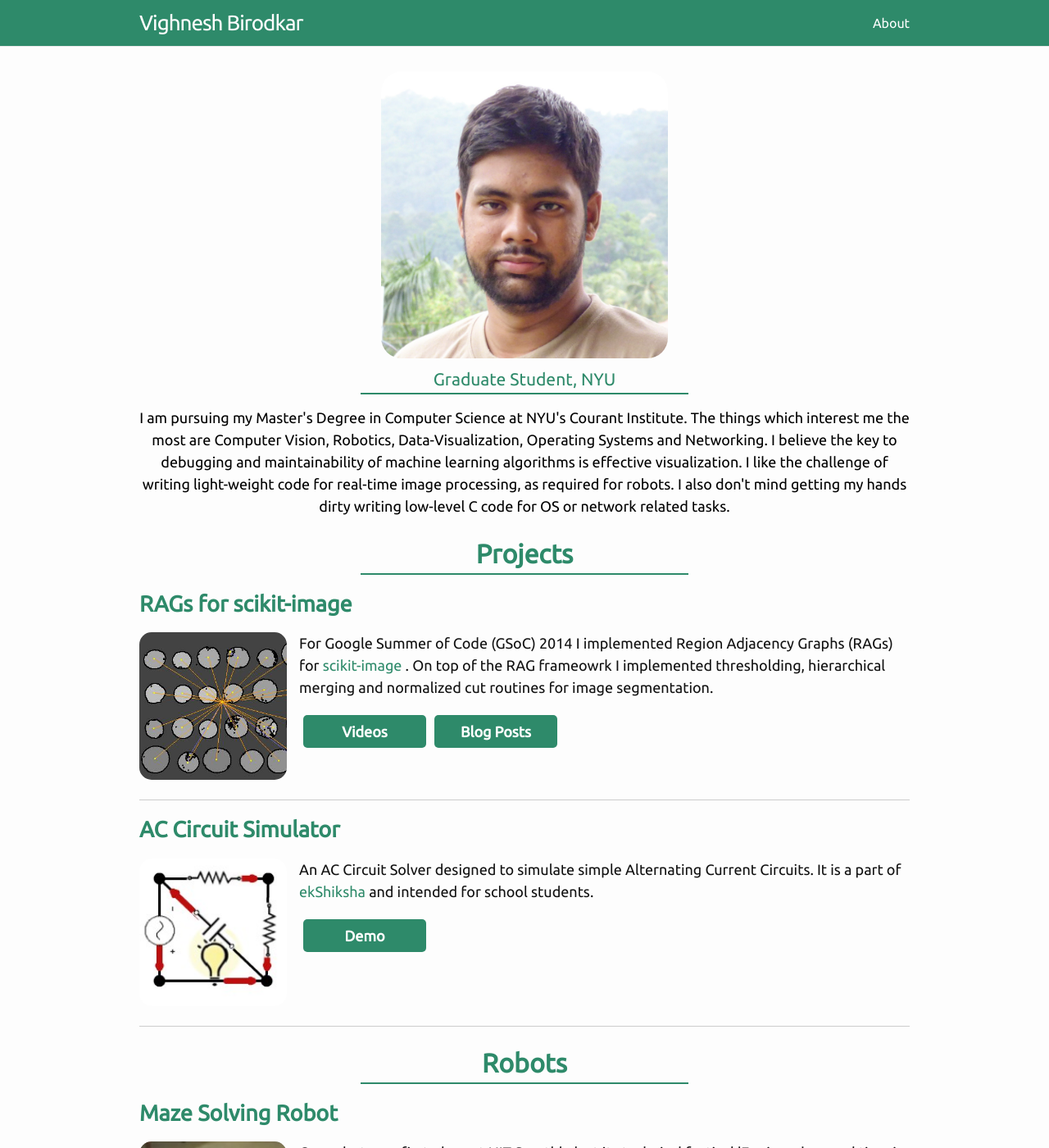
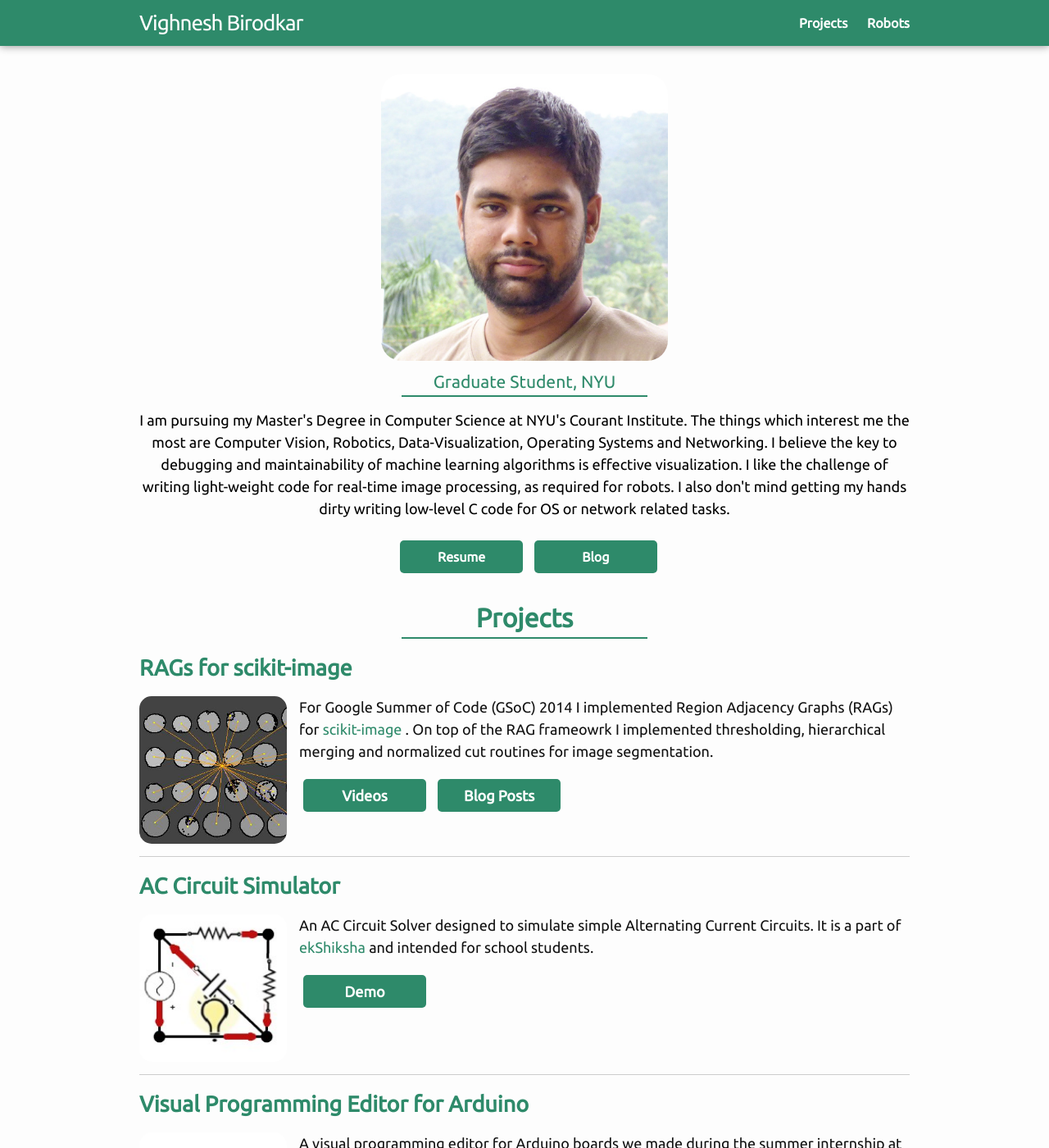
Before and after one commit to vighneshbirodkar/vighneshbirodkar.github.io, a Jekyll site: the page built from index.html, in a window 1280 px wide and 1400 px high. Shown: the whole window at 82% size. Built offline with Jekyll 4.4.1, drawn with Linux system fonts in a browser that asks for light colours; some of the changed text lies outside the part shown.

Commit message:
added resume and blog links and some projects

```diff
--- a/_includes/header.html
+++ b/_includes/header.html
@@ -14,11 +14,10 @@
       </a>
 
       <div class="trigger">
-        {% for page in site.pages %}
-          {% if page.title %}
-          <a class="page-link" href="{{ page.url | prepend: site.baseurl }}">{{ page.title }}</a>
-          {% endif %}
-        {% endfor %}
+
+          <a class="page-link" href="#projects">Projects</a>
+          <a class="page-link" href="#robots">Robots</a>
+
       </div>
     </nav>
 
--- a/_sass/_layout.scss
+++ b/_sass/_layout.scss
@@ -1,20 +1,36 @@
 /**
  * Site header
  */
+ .home{
+     margin-top:60px;
+ }
 .site-header {
     border-top: 0px solid $grey-color-dark;
-    border-bottom: 1px solid $grey-color-light;
+    //border-bottom: 1px solid $grey-color-light;
     min-height: 56px;
     background-color:$brand-color;
     color:#ffffff;
 
     // Positioning context for the mobile navigation icon
-    position: relative;
+    position: fixed;
+    width:100%;
+    box-shadow: 0px 00px 10px #888888;
 }
 
+#bbox{
+    //min-height:40px;
+    //line-height:100px;
+    width:100%;
+    margin-left:auto;
+    margin-right:auto;
+    text-align:center;
+    display:block;
+    padding:5px;
+}
 .btn-link{
     background-color:$brand-color;
-    float:left;
+    display:inline-block;
+    //float:left;
     color:#fff;
     width:150px;
     height:40px;
@@ -23,10 +39,10 @@
     font-weight:bold;
     border-radius:5px;
     text-align:center;
-
+    transition-duration: .5s;
 
     &:hover{
-        background-color:#1C5441;
+        background-color:darken($brand-color,15%);
 
     }
 
@@ -65,7 +81,7 @@
         color:$brand-color;
     }
     font-size: 18px;
-
+    min-height:250px;
     margin-bottom:15px;
     border-bottom-style:solid;
     border-bottom-width:1px;
@@ -76,7 +92,7 @@
 .hline{
     border-bottom-width: 2px;
     border-bottom-style:solid;
-    width:400px;
+    width:300px;
     border-bottom-color:$brand-color;
     margin-left:auto;
     margin-right:auto;
@@ -127,13 +143,15 @@
     float: right;
     line-height: 56px;
 
+
     .menu-icon {
         display: none;
     }
 
     .page-link {
         color:#ffffff;
-
+        font-weight:bold;
+        width:80px;
         //color: $text-color;
         line-height: $base-line-height;
 
@@ -184,6 +202,7 @@
         .page-link {
             display: block;
             padding: 5px 10px;
+
         }
     }
 }
--- a/index.html
+++ b/index.html
@@ -31,10 +31,21 @@ layout: default
     </p>
   </div>
 
-  <div class="title" >
+  <div id="bbox">
+
+      <a class="noul" href="/docs/resume.pdf">
+          <div class="btn-link">Resume</div>
+      </a>
+
+      <a class="noul" href="https://vcansimplify.wordpress.com/">
+          <div class="btn-link">Blog</div>
+      </a>
+  </div>
+
+  <div class="title" id="projects" >
     <h1><strong> Projects </strong> <div class="hline" ></div> </h1>
   </div>
-  <div class="project">
+  <div class="project" id="projects">
     <h2> <strong> RAGs for scikit-image </strong>  </h2>
     <img class="project-img" src="/images/rag_coins.jpg"/>
     <p>For Google Summer of Code (GSoC) 2014 I implemented Region Adjacency Graphs
@@ -50,7 +61,7 @@ layout: default
         <div class="btn-link">Blog Posts</div>
     </a>
 
-    <br/><br/><br/><br/>
+
   </div>
 
   <div class="project">
@@ -65,17 +76,32 @@ layout: default
         <div class="btn-link">Demo</div>
     </a>
 
-    <br/><br/><br/><br/><br/>
+
+  </div>
+
+  <div class="project">
+    <h2> <strong> Visual Programming Editor for Arduino </strong>  </h2>
+    <img class="project-img" src="/images/vpe.jpg"/>
+    <p>A visual programming editor for Arduino boards we made during the summer
+        internship at IIT Bombay. It allows the user to form his logic using
+        blocks and program it directly onto Arduino Uno boards.
+    </p>
+
+    <a class="noul" href="https://github.com/idliitb/VPEDesktop">
+        <div class="btn-link">Source</div>
+    </a>
+
+
   </div>
 
 
-  <div class="title" >
+  <div class="title" id="robots">
     <h1><strong> Robots </strong> <div class="hline" ></div> </h1>
   </div>
   <div class="project">
     <h2> <strong> Maze Solving Robot </strong>  </h2>
     <img class="project-img" src="/images/robot_maze.jpg"/>
-    <p>Our robot won first place at NIT Surathkal, at its technical festical
+    <p>Our robot won 1st place at NIT Surathkal, at its technical festival
         'Engineer' second time in a row in 2012. The robot was guided via
         bluetooth by a laptop in real-time which monitored its position from an
         overhead camera. Its task was to finish at the end of a unseen circular
@@ -88,8 +114,27 @@ layout: default
     <a class="noul" href="https://vcansimplify.wordpress.com/2013/04/09/solving-mazes-like-a-boss/">
         <div class="btn-link">Blog Post</div>
     </a>
-    <br/><br/><br/><br/>
+
   </div>
+
+  <div class="project">
+    <h2> <strong> Omni-wheeled Robot </strong>  </h2>
+    <img class="project-img" src="/images/robot_omni.jpg"/>
+    <p>This robot participated at NITK for 'Engineer' in 2011 an won the 1st
+        place. It had a unique omni wheeled design and was guided by a PC
+        which observed it through an overhead camera, directing it through a
+        hexagonal grid.
+    </p>
+
+    <a class="noul" href="https://www.youtube.com/watch?v=Vn9TXjK-Ip4">
+        <div class="btn-link">Video</div>
+    </a>
+    <a class="noul" href="https://vcansimplify.wordpress.com/2013/12/27/the-3-wheeled-wonder/">
+        <div class="btn-link">Blog Post</div>
+    </a>
+
+  </div>
+
 
 
   </div>
```
Also changed, not shown: images/dp.jpg, images/robot_omni.jpg (added), images/vpe.jpg (added), 1 other file.
